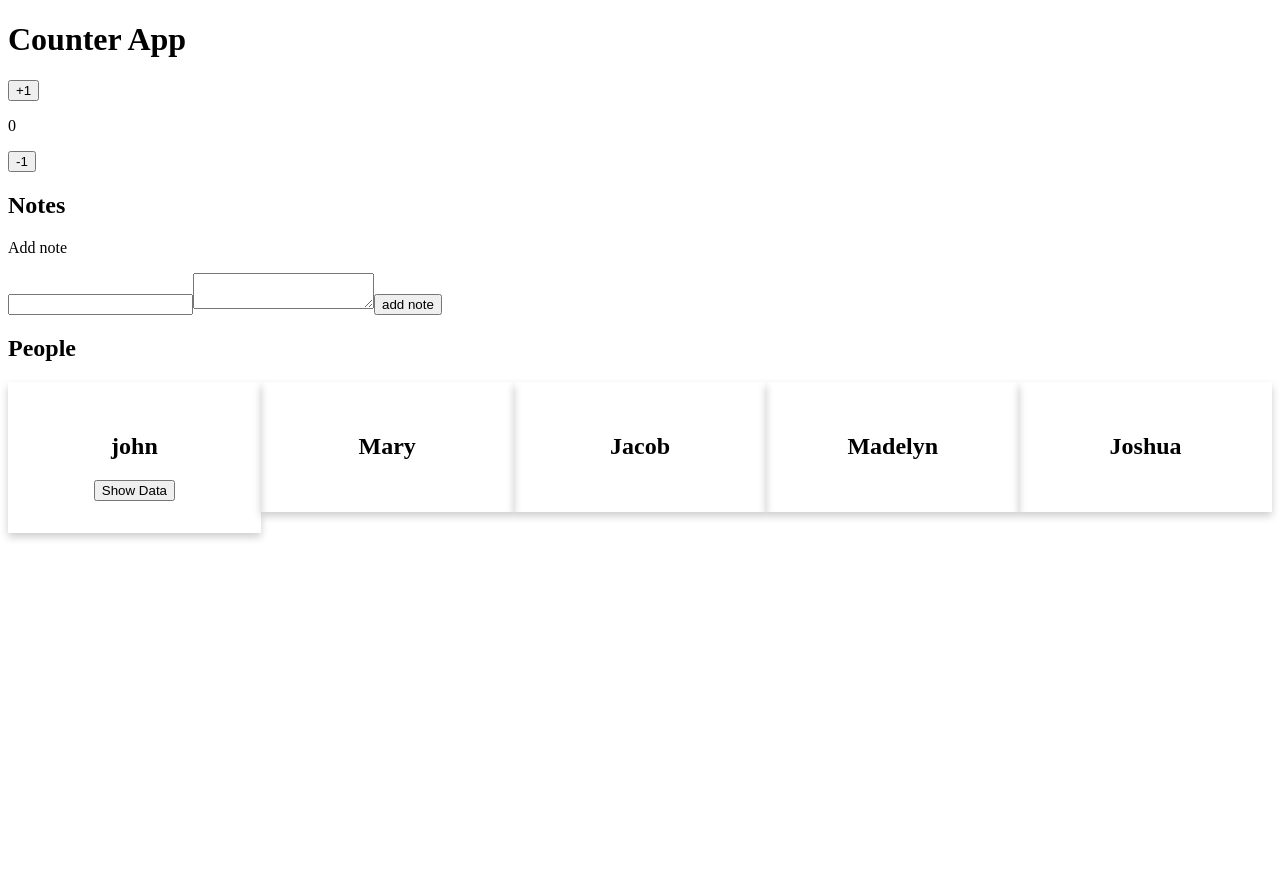
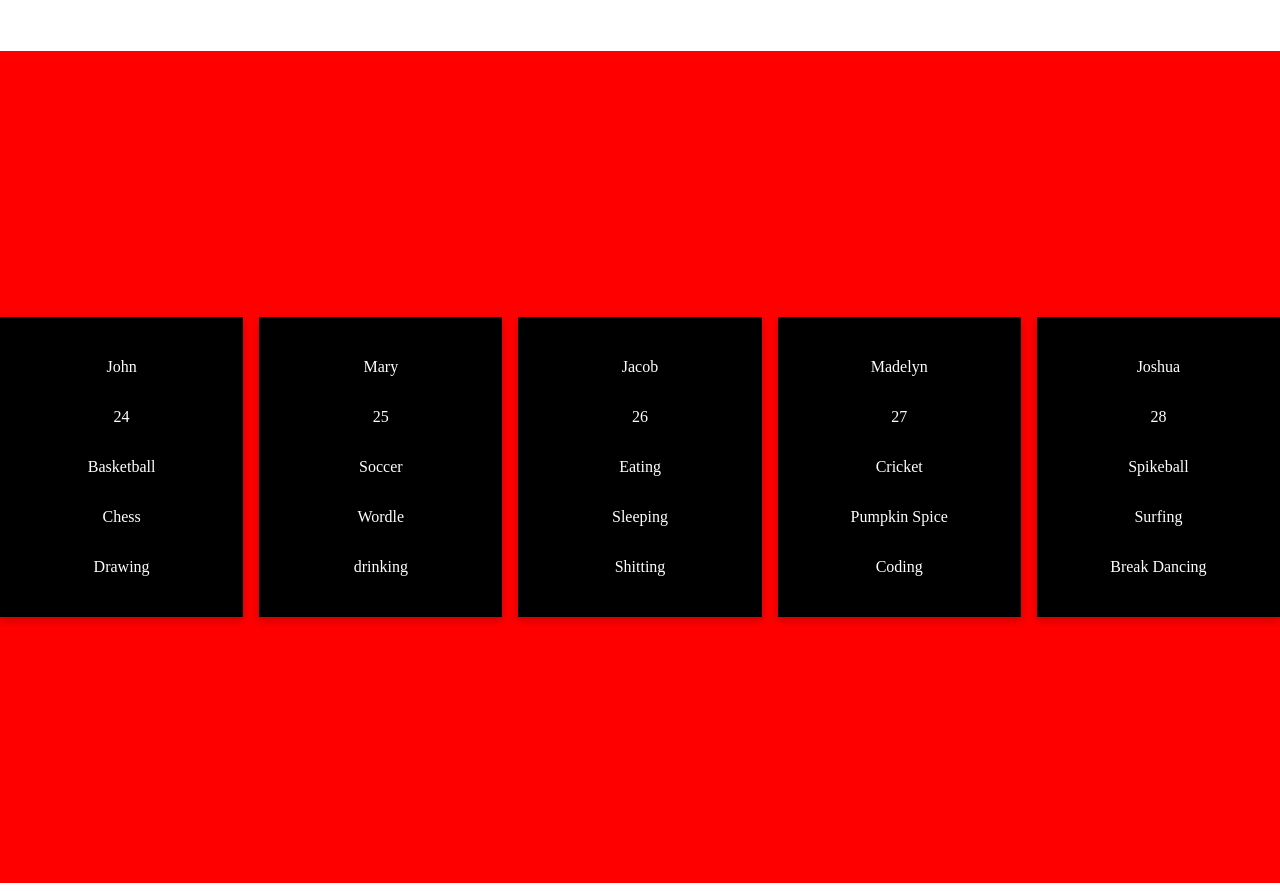
Before and after one commit to JGuest777/andrew-react, a React (Create React App) app: page / in a window 1280 px wide. Before the commit the page ends 800 px from the top, so only its background shows below. Built offline with nearby package versions, Linux system fonts and the light colour scheme.

Commit message:
Implemented Person Card

```diff
--- a/src/app components/App.js
+++ b/src/app components/App.js
@@ -1,13 +1,10 @@
 import "../styles/app.css";
 import { useState } from "react";
-import Add from "./add";
-import Display from "./display";
-import Subtract from "./subtract";
-import PersonCardOne from "./People/personCardOne.js";
-import PersonCardTwo from "./People/personCardTwo.js";
-import PersonCardThree from "./People/personCardThree.js";
-import PersonCardFour from "./People/personCardFour.js";
-import PersonCardFive from "./People/personCardFive.js";
+// import Add from "./add";
+// import Display from "./display";
+// import Subtract from "./subtract";
+import PersonCard from "./People/personCardOne.js";
+import data from "./People/data";
 // create an array of objects called data with 5 indexes of a person name age and hobbies(array of strings)
 // render in a card (map to array) centered in middle of VP vertically and horizontally
 // when you click on the card, display(onClick-->display state) above the card the object props
@@ -20,77 +17,54 @@ import PersonCardFive from "./People/personCardFive.js";
 //
 
 function App() {
-  const data = [
-    {
-      name: "John",
-      age: 24,
-      hobbies: ["Basketball", "Chess", "Drawing"],
-    },
-    {
-      name: "Mary",
-      age: 25,
-      hobbies: ["Soccer", "Wordle", "drinking"],
-    },
-    {
-      name: "Jacob",
-      age: 26,
-      hobbies: ["Eating", "Sleeping", "Shitting"],
-    },
-    {
-      name: "Madelyn",
-      age: 27,
-      hobbies: ["Cricket", "Pumpkin Spice", "Coding"],
-    },
-    {
-      name: "Joshua",
-      age: 28,
-      hobbies: ["Spikeball", "Surfing", "Break Dancing"],
-    },
-  ];
+  //
+  //
+  //
+  // const [count, setCount] = useState(0);
 
-  // const isDisplayed = false;
+  // const increment = () => {
+  //   setCount(count + 1);
+  // };
 
-  const showData = () => {
-    setName(
-      <div>
-        <h2>{data[0].name}</h2>
-        <p>{data[0].age}</p>
-        <p>{data[0].hobbies}</p>
-      </div>
-    );
-  };
+  // const decrement = () => {
+  //   setCount(count - 1);
+  // };
+  //
+  //
+  //
+  // const [notes, setNotes] = useState([]);
+  // const [title, setTitle] = useState("");
+  // const [body, setBody] = useState("");
 
-  const [name, setName] = useState("john");
+  // const addNote = (e) => {
+  //   e.preventDefault();
+  //   setNotes([...notes, { title, body }]);
+  //   setTitle("");
+  //   setBody("");
+  // };
 
-  // can i define "display"? like const display = "data[0].name"
-
-  const [count, setCount] = useState(0);
-
-  const increment = () => {
-    setCount(count + 1);
-  };
-  const decrement = () => {
-    setCount(count - 1);
-  };
-
-  const [notes, setNotes] = useState([]);
-  const [title, setTitle] = useState("");
-  const [body, setBody] = useState("");
-
-  const addNote = (e) => {
-    e.preventDefault();
-    setNotes([...notes, { title, body }]);
-    setTitle("");
-    setBody("");
-  };
-
-  const removeNote = (title) => {
-    setNotes(notes.filter((note) => note.title !== title));
-  };
+  // const removeNote = (title) => {
+  //   setNotes(notes.filter((note) => note.title !== title));
+  // };
+  //
+  //
+  //
+  const [displayName, setDisplayName] = useState("");
 
   return (
-    <div>
-      <div>
+    <div className="container">
+      <h1>{displayName}</h1>
+      <div className="card-container">
+        {data.map((person, i) => (
+          <PersonCard
+            key={i}
+            name={person.name}
+            age={person.age}
+            hobbies={person.hobbies}
+            setDisplayName={setDisplayName}
+          />
+        ))}
+        {/* <div>
         <h1>Counter App</h1>
         <Add increment={increment} className="test" abc="123" />
         <Display count={count} />
@@ -110,8 +84,8 @@ function App() {
               x
             </button>
           </div>
-        ))}
-        <p>Add note</p>
+        ))} */}
+        {/* <p>Add note</p>
         <form onSubmit={addNote}>
           <input value={title} onChange={(e) => setTitle(e.target.value)} />
           <textarea
@@ -121,14 +95,9 @@ function App() {
             }}
           ></textarea>
           <button>add note</button>
-        </form>
+        </form> */}
+        {/* </div> */}
       </div>
-      <h2>People</h2>
-      <PersonCardOne showData={showData} name={name} />
-      <PersonCardTwo data={data} />
-      <PersonCardThree data={data} />
-      <PersonCardFour data={data} />
-      <PersonCardFive data={data} />
     </div>
   );
 }
--- /dev/null
+++ b/src/app components/People/data.js
@@ -0,0 +1,29 @@
+const data = [
+  {
+    name: "John",
+    age: 24,
+    hobbies: ["Basketball", "Chess", "Drawing"],
+  },
+  {
+    name: "Mary",
+    age: 25,
+    hobbies: ["Soccer", "Wordle", "drinking"],
+  },
+  {
+    name: "Jacob",
+    age: 26,
+    hobbies: ["Eating", "Sleeping", "Shitting"],
+  },
+  {
+    name: "Madelyn",
+    age: 27,
+    hobbies: ["Cricket", "Pumpkin Spice", "Coding"],
+  },
+  {
+    name: "Joshua",
+    age: 28,
+    hobbies: ["Spikeball", "Surfing", "Break Dancing"],
+  },
+];
+
+export default data;
--- a/src/app components/People/personCardFive.js
+++ /dev/null
@@ -1,9 +0,0 @@
-const PersonCardFive = ({ data }) => {
-  return (
-    <div className="card">
-      <h2>{data[4].name}</h2>
-    </div>
-  );
-};
-
-export default PersonCardFive;
--- a/src/app components/People/personCardFour.js
+++ /dev/null
@@ -1,9 +0,0 @@
-const PersonCardFour = ({ data }) => {
-  return (
-    <div className="card">
-      <h2>{data[3].name}</h2>
-    </div>
-  );
-};
-
-export default PersonCardFour;
--- a/src/app components/People/personCardOne.js
+++ b/src/app components/People/personCardOne.js
@@ -1,10 +1,13 @@
-const PersonCardOne = ({ data, showData, name }) => {
+const PersonCard = ({ name, age, hobbies, setDisplayName }) => {
   return (
-    <div className="card">
-      <h2>{name}</h2>
-      <button onClick={showData}>Show Data</button>
+    <div className="card" onClick={() => setDisplayName(name)}>
+      <p>{name}</p>
+      <p>{age}</p>
+      {hobbies.map((hobby) => (
+        <p>{hobby}</p>
+      ))}
     </div>
   );
 };
 
-export default PersonCardOne;
+export default PersonCard;
--- a/src/app components/People/personCardThree.js
+++ /dev/null
@@ -1,9 +0,0 @@
-const PersonCardThree = ({ data }) => {
-  return (
-    <div className="card">
-      <h2>{data[2].name}</h2>
-    </div>
-  );
-};
-
-export default PersonCardThree;
--- a/src/app components/People/personCardTwo.js
+++ /dev/null
@@ -1,8 +0,0 @@
-const PersonCardTwo = ({ data }) => {
-  return (
-    <div className="card">
-      <h2>{data[1].name}</h2>
-    </div>
-  );
-};
-export default PersonCardTwo;
--- a/src/styles/app.css
+++ b/src/styles/app.css
@@ -1,19 +1,40 @@
-* {
-  box-sizing: border-box;
-}
-.cards {
-  display: grid;
-  grid-template-columns: repeat(5, 1fr);
+.card {
+  display: flex;
+  flex-direction: column;
+  justify-content: center;
+  align-items: center;
+  height: 300px;
+  width: 300px;
+  text-align: center;
+  box-shadow: 0 4px 8px 0 rgba(0, 0, 0, 0.2);
+  background-color: rgb(0, 0, 0);
+  color: white;
+  transition: all 100ms ease-in-out;
 }
 
-.card {
-  float: left;
-  width: 20%;
-  padding: 0 10px;
-  text-align: center;
-  max-width: 50rem;
-  margin: 0 auto;
-  padding: 2rem;
-  box-shadow: 0 4px 8px 0 rgba(0, 0, 0, 0.2);
-  transition: 0.4s;
+.card:hover {
+  cursor: pointer;
+  transform: scale(1.1);
+  background-color: grey;
 }
+
+.card:not(:last-child) {
+  margin-right: 1rem;
+}
+
+.container {
+  display: flex;
+  justify-content: center;
+  align-items: center;
+  flex-direction: column;
+}
+
+.card-container {
+  padding: 1rem;
+  display: flex;
+  justify-content: center;
+  align-items: center;
+  background-color: red;
+  height: 100vh;
+  width: 100vw;
+}
```
